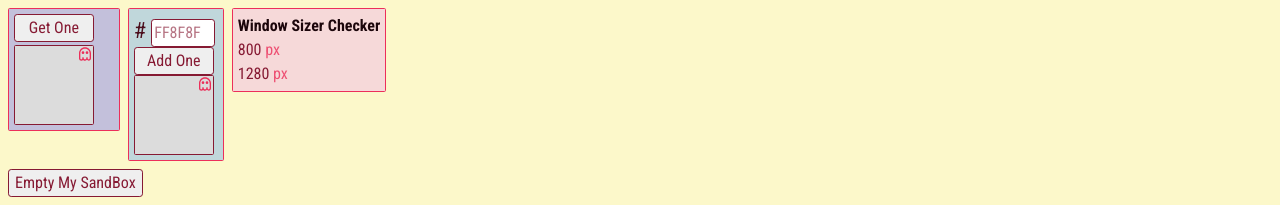
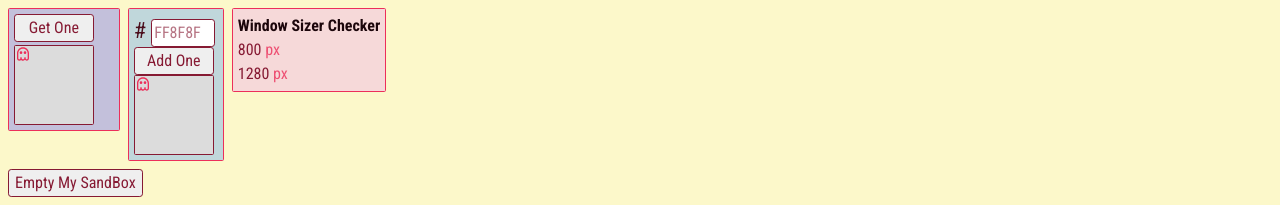
Before and after one commit to ElBrewster/ColorSandbox, a React (Vite) app in the folder ColorSandbox/: page / in a window 1280 px wide. Shown: the top 205 px of the page. Built offline with nearby package versions, Linux system fonts and the light colour scheme.

Commit message:
Add grid stack fix and stopPropagation to button on color boxes

```diff
--- a/ColorSandbox/src/components/color/Color.jsx
+++ b/ColorSandbox/src/components/color/Color.jsx
@@ -33,15 +33,19 @@ export default function Color({color}) {
         setMyHover(false);
     }
 
+    const handleButtonClick = (e) => {
+        e.stopPropagation();
+    }
+
     return(
         <div className="color-box stacked" onClick={handleClick} onMouseEnter={handleMouseEnter} onMouseLeave={handleMouseLeave} style={{backgroundColor: color ? color : "#DCDCDC"}}>
-            <button className="play-button"><BiGhost className="play-button-icon"/></button>
+            <button className="play-button"><BiGhost className="play-button-icon" onClick={handleButtonClick}/></button>
             {toggleHexOnClick}
             {toggleHexOnHover}
         </div>
     );
 }
-
+{/* <BiGhost className="play-button-icon"/> */}
 //keep track of what you want to show up and when you want it to show up
 //conditional rendering
 //could do a toggle that happens with the click
--- a/ColorSandbox/src/components/color/Color.scss
+++ b/ColorSandbox/src/components/color/Color.scss
@@ -4,8 +4,6 @@
     aspect-ratio: 1 / 1;
     border: $darkerBorder;
     border-radius: $smallBorderRadius;
-    display: flex;
-    flex-direction: row-reverse;
     max-width: 5rem;
 }
 
```
